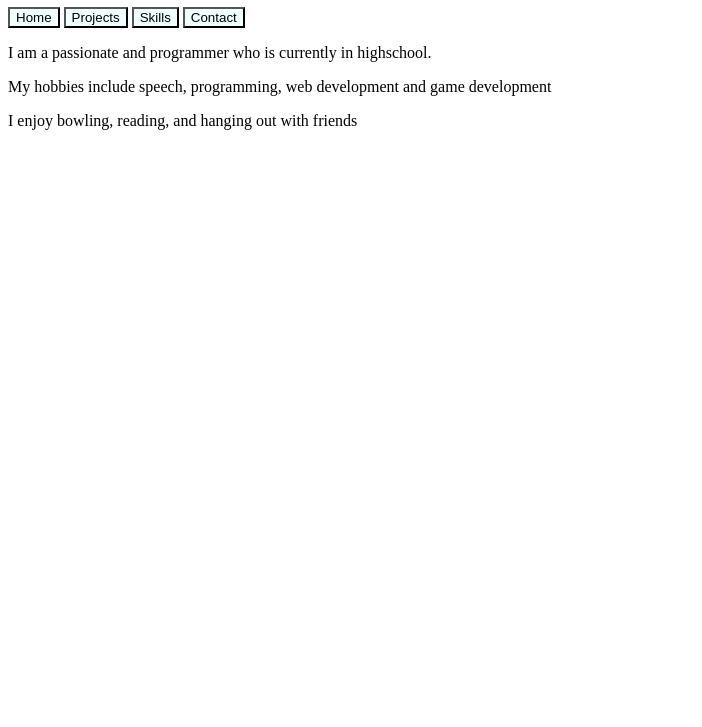
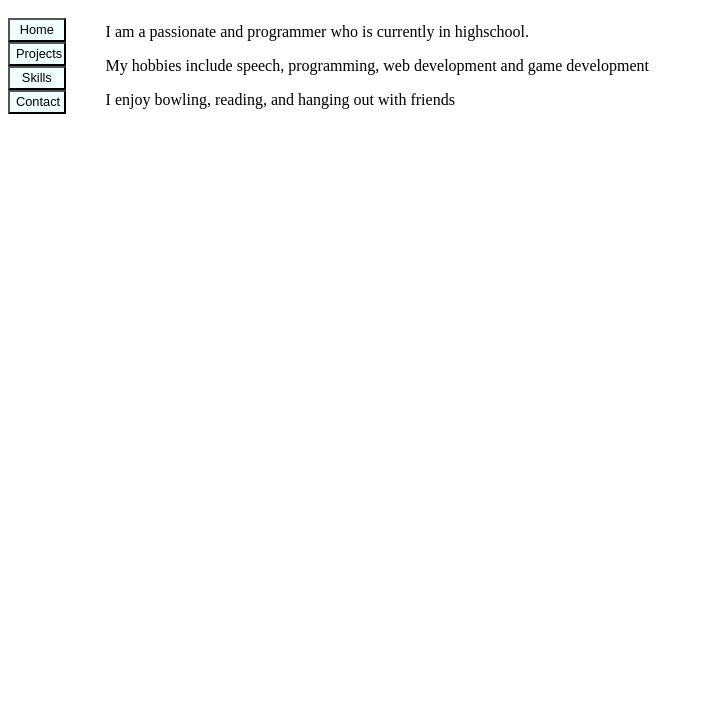
Before and after one commit to SpicyTime/Full-Stack-Project, a plain HTML site: page front-end/about.html in a window 1280 px wide. Shown: the part 73-800 px from the top of the page, without its empty margins (0-702 px from the left). Drawn offline with Linux system fonts and the light colour scheme.

Commit message:
Started to make everything automatically adjust to the window size

```diff
--- a/front-end/about.html
+++ b/front-end/about.html
@@ -7,21 +7,26 @@
         <script src="/script.js"></script>
         <title>Maximus's Portfolio</title>
     </head>
+
+    <body>
         <header>
             <h1>About Me</h1>
+
+        </header>
+        <div id="parent-container">
             <nav id="button-container">
                 <button onclick="window.location.href='index.html'" class="nav-button">Home</button>
                 <button onclick="window.location.href='projects.html'" class="nav-button">Projects</button>
                 <button onclick="window.location.href='skills.html'" class="nav-button">Skills</button>
                 <button onclick="window.location.href='contact.html'" class="nav-button">Contact</button>
             </nav>
-    </header>
-    <body>
-        <div>
+            <div id="text-container">
                 <p>I am a passionate and  programmer who is currently in highschool.</p>
                 <p>My hobbies include speech, programming, web development and game development</p>
                 <p>I enjoy bowling, reading, and hanging out with friends </p>
             </div>
+        </div>
+
     </body>
 
 </html>
--- a/front-end/style.css
+++ b/front-end/style.css
@@ -2,6 +2,27 @@
     background-color:azure;
 }
 .nav-button:hover{
-    background-color: black;
-    color:white;
+    background-color: rgb(142, 168, 168);
+
 }
+#parent-container {
+    display: flex;
+    align-items: center;  /* Vertically center items */
+    justify-content: flex-start;  /* Align to the left */
+    gap: 20px;  /* Space between buttons and text */
+}
+
+#button-container {
+    display: flex;
+    flex-direction: column;
+    margin-right: 20px;  /* Space between buttons and text */
+}
+
+#text-container {
+    flex: 1;  /* Takes up remaining space */
+}
+button{
+    width: 4.5vw;
+    height: 3vh;
+    font-size: 1vw;
+}
```
Also changed, not shown: front-end/contact.html (+6 -4 lines), front-end/index.html (+2 -1 lines), front-end/projects.html (+5 -0 lines), front-end/skills.html (+4 -1 lines). Lines whose indentation alone changed are shown as unchanged.
